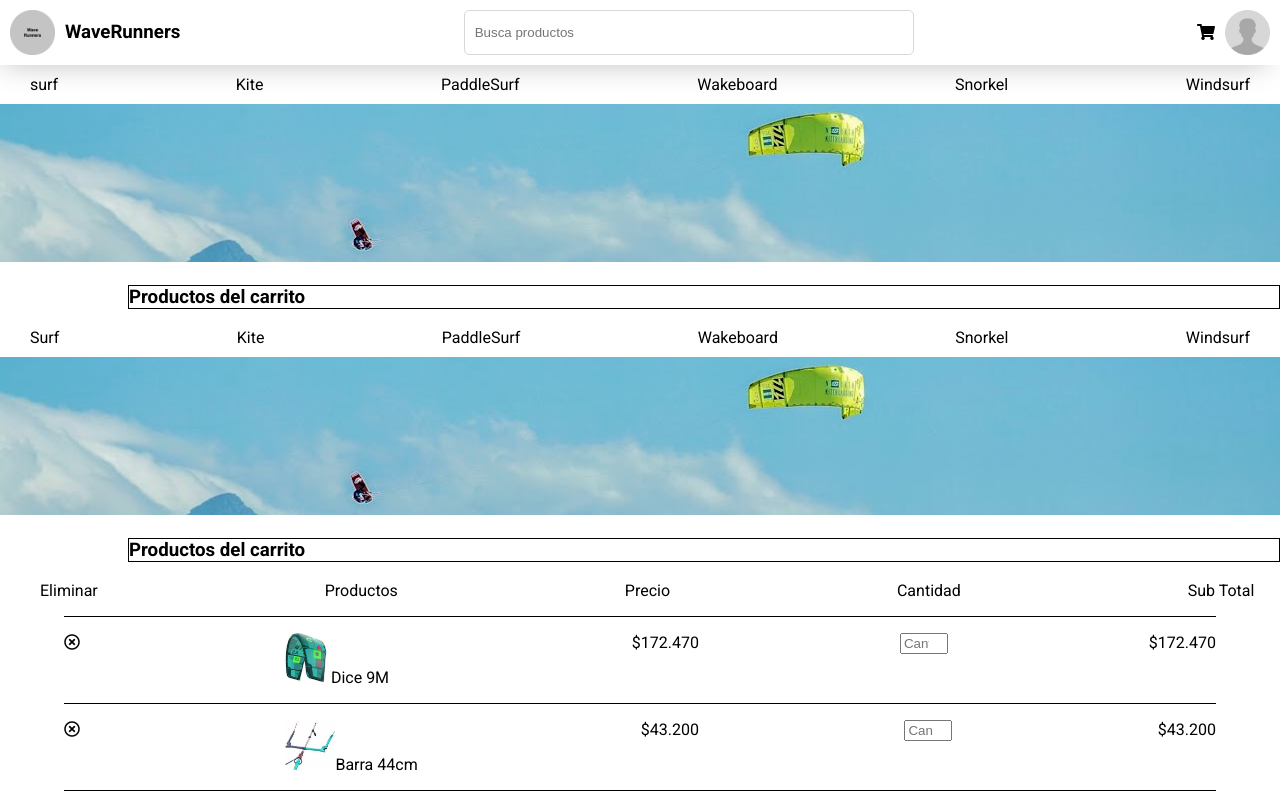
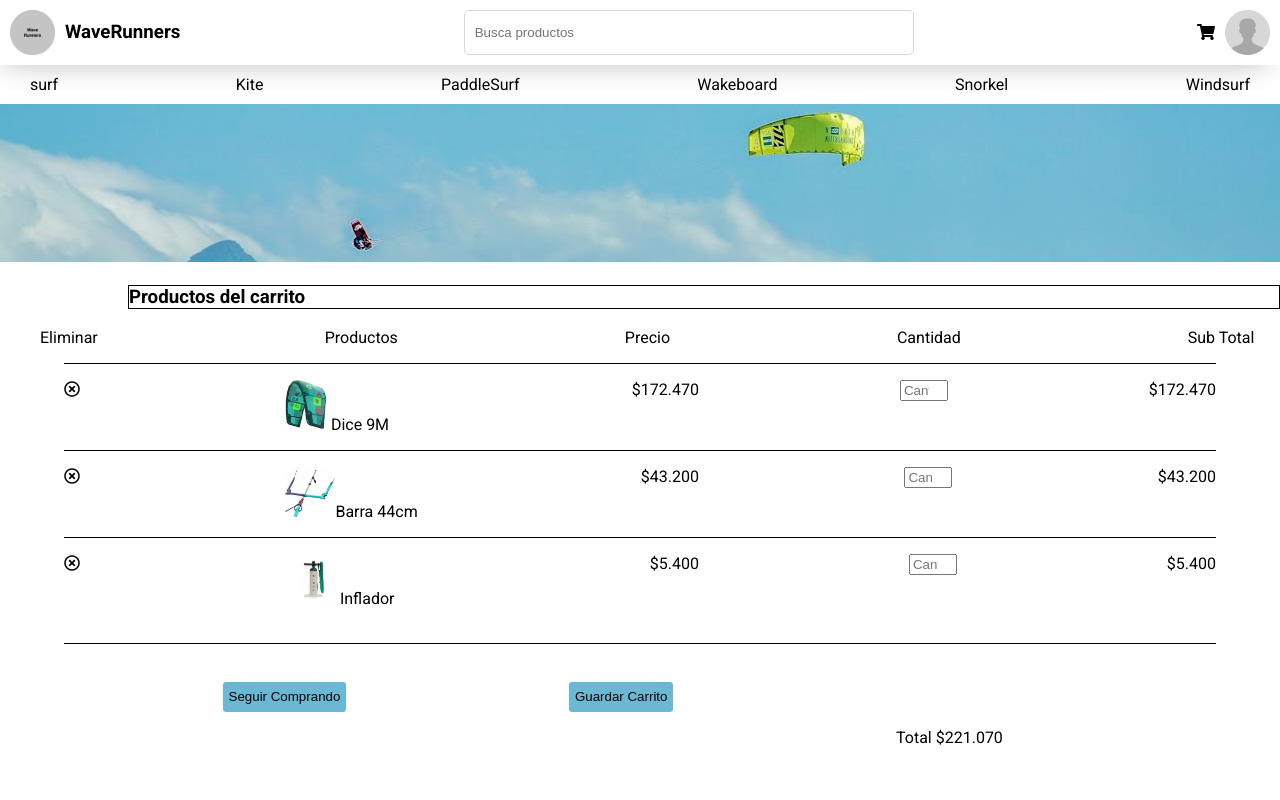
Before and after one commit to ferminrp/DH-LaBandagrupo2-Sprint2, a website: page views/carrito.html in a window 1280 px wide. Shown: the top 800 px of the page. Drawn offline with Linux system fonts and the light colour scheme; files that its build step writes are made by us from their sources.

Commit message:
arreglo el duplicado en carrito

```diff
--- a/views/carrito.html
+++ b/views/carrito.html
@@ -34,21 +34,7 @@
 
 </ul>
 
-<img class="volandoalto" src='/images/carrito/volandoalto.png'>
 
-<h3 class="titulocart">Productos del carrito</h3>
-    <section class="barra de navegacion">
-        <ul class="main-navbar">
-            <li><a a href="#">Surf</a></li>
-            <li><a a href="#">Kite</a></li>
-            <li><a a href="#">PaddleSurf</a></li>
-            <li><a a href="#">Wakeboard</a></li>
-            <li><a a href="#">Snorkel</a></li>
-            <li><a a href="#">Windsurf</a></li>
-
-
-        </ul>
-    </section>
 
     <section class="portada">
         <img class="volandoalto" src='/images/carrito/volandoalto.png'>
```
